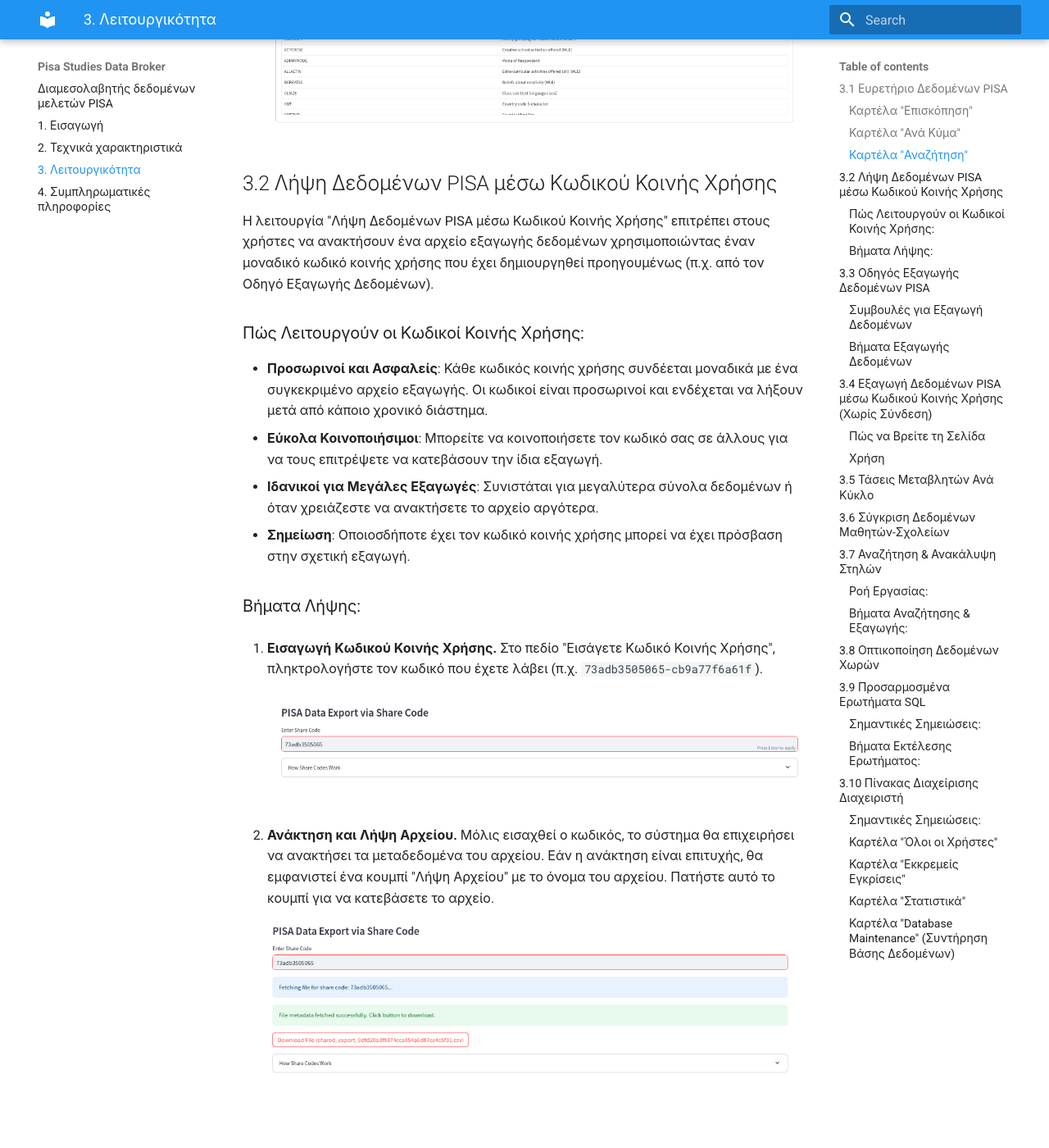
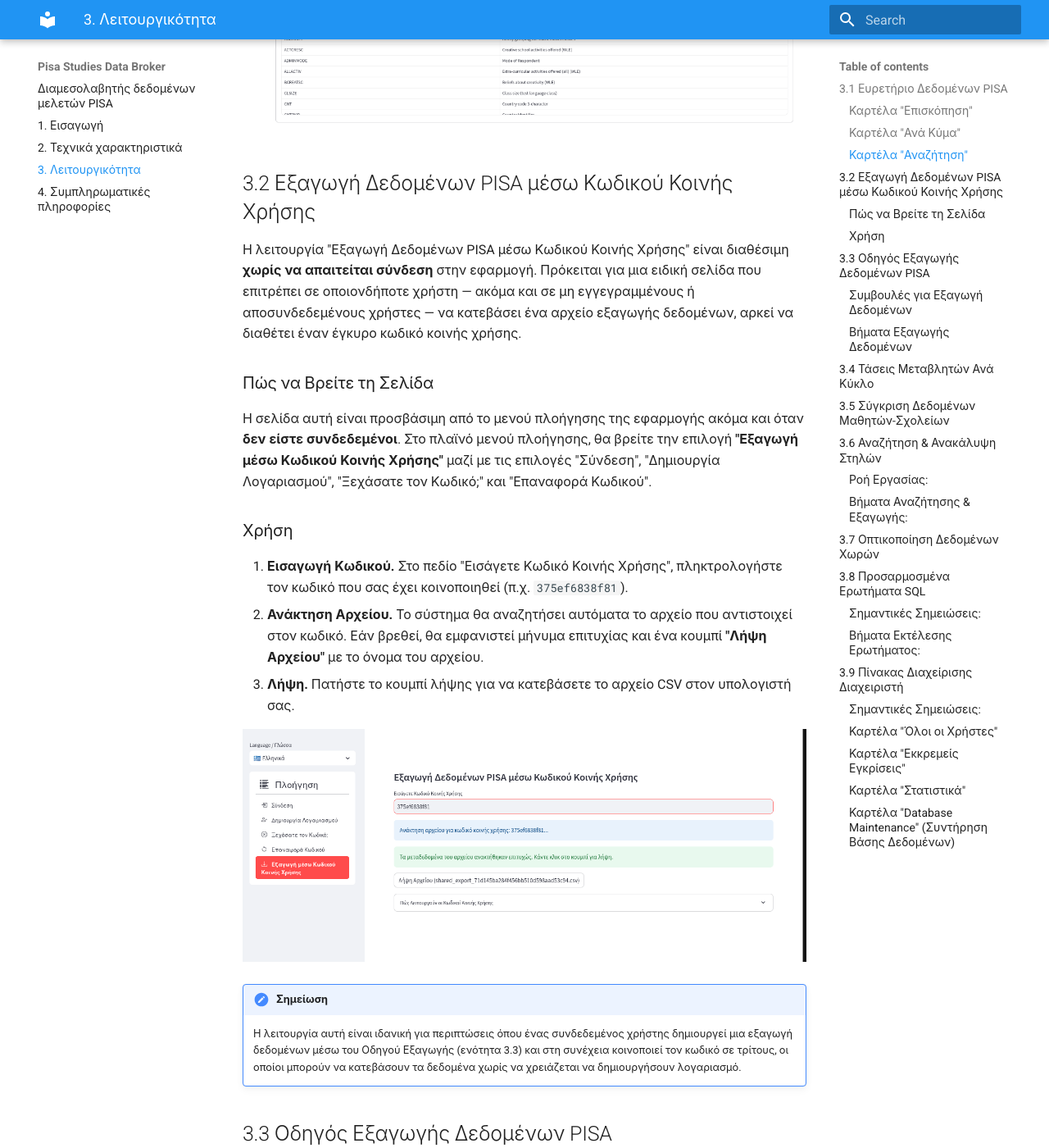
Before and after one commit to chgogos/PSDB, an MkDocs documentation site: the page built from docs/chapter3.md, in a window 1280 px wide and 1400 px high, scrolled down 3683 px. Shown: the whole window at 82% size. Built offline with MkDocs 1.6.1 and Material for MkDocs 9.7.7, drawn with Linux system fonts in a browser that asks for light colours; nearby versions of some CDN libraries; library files that are not in the unit come from our copies; some of the changed text lies outside the part shown.

Commit message:
minor changes

```diff
--- a/docs/chapter3.md
+++ b/docs/chapter3.md
@@ -55,25 +55,24 @@
     ![Προβολή αποτελεσμάτων αναζήτησης πινάκων](images/chapter3/9.png)
 
 
-## 3.2 Λήψη Δεδομένων PISA μέσω Κωδικού Κοινής Χρήσης
+## 3.2 Εξαγωγή Δεδομένων PISA μέσω Κωδικού Κοινής Χρήσης
 
-Η λειτουργία "Λήψη Δεδομένων PISA μέσω Κωδικού Κοινής Χρήσης" επιτρέπει στους χρήστες να ανακτήσουν ένα αρχείο εξαγωγής δεδομένων χρησιμοποιώντας έναν μοναδικό κωδικό κοινής χρήσης που έχει δημιουργηθεί προηγουμένως (π.χ. από τον Οδηγό Εξαγωγής Δεδομένων).
+Η λειτουργία "Εξαγωγή Δεδομένων PISA μέσω Κωδικού Κοινής Χρήσης" είναι διαθέσιμη **χωρίς να απαιτείται σύνδεση** στην εφαρμογή. Πρόκειται για μια ειδική σελίδα που επιτρέπει σε οποιονδήποτε χρήστη — ακόμα και σε μη εγγεγραμμένους ή αποσυνδεδεμένους χρήστες — να κατεβάσει ένα αρχείο εξαγωγής δεδομένων, αρκεί να διαθέτει έναν έγκυρο κωδικό κοινής χρήσης.
 
-### Πώς Λειτουργούν οι Κωδικοί Κοινής Χρήσης:
-*   **Προσωρινοί και Ασφαλείς**: Κάθε κωδικός κοινής χρήσης συνδέεται μοναδικά με ένα συγκεκριμένο αρχείο εξαγωγής. Οι κωδικοί είναι προσωρινοί και ενδέχεται να λήξουν μετά από κάποιο χρονικό διάστημα.
-*   **Εύκολα Κοινοποιήσιμοι**: Μπορείτε να κοινοποιήσετε τον κωδικό σας σε άλλους για να τους επιτρέψετε να κατεβάσουν την ίδια εξαγωγή.
-*   **Ιδανικοί για Μεγάλες Εξαγωγές**: Συνιστάται για μεγαλύτερα σύνολα δεδομένων ή όταν χρειάζεστε να ανακτήσετε το αρχείο αργότερα.
-*   **Σημείωση**: Οποιοσδήποτε έχει τον κωδικό κοινής χρήσης μπορεί να έχει πρόσβαση στην σχετική εξαγωγή.
+### Πώς να Βρείτε τη Σελίδα
 
-### Βήματα Λήψης:
+Η σελίδα αυτή είναι προσβάσιμη από το μενού πλοήγησης της εφαρμογής ακόμα και όταν **δεν είστε συνδεδεμένοι**. Στο πλαϊνό μενού πλοήγησης, θα βρείτε την επιλογή **"Εξαγωγή μέσω Κωδικού Κοινής Χρήσης"** μαζί με τις επιλογές "Σύνδεση", "Δημιουργία Λογαριασμού", "Ξεχάσατε τον Κωδικό;" και "Επαναφορά Κωδικού".
 
-1.  **Εισαγωγή Κωδικού Κοινής Χρήσης.** Στο πεδίο "Εισάγετε Κωδικό Κοινής Χρήσης", πληκτρολογήστε τον κωδικό που έχετε λάβει (π.χ. `73adb3505065-cb9a77f6a61f`).
+### Χρήση
 
-    ![Εισαγωγή κωδικού κοινής χρήσης](images/chapter3/10.png)
+1.  **Εισαγωγή Κωδικού.** Στο πεδίο "Εισάγετε Κωδικό Κοινής Χρήσης", πληκτρολογήστε τον κωδικό που σας έχει κοινοποιηθεί (π.χ. `375ef6838f81`).
+2.  **Ανάκτηση Αρχείου.** Το σύστημα θα αναζητήσει αυτόματα το αρχείο που αντιστοιχεί στον κωδικό. Εάν βρεθεί, θα εμφανιστεί μήνυμα επιτυχίας και ένα κουμπί **"Λήψη Αρχείου"** με το όνομα του αρχείου.
+3.  **Λήψη.** Πατήστε το κουμπί λήψης για να κατεβάσετε το αρχείο CSV στον υπολογιστή σας.
 
-2.  **Ανάκτηση και Λήψη Αρχείου.** Μόλις εισαχθεί ο κωδικός, το σύστημα θα επιχειρήσει να ανακτήσει τα μεταδεδομένα του αρχείου. Εάν η ανάκτηση είναι επιτυχής, θα εμφανιστεί ένα κουμπί "Λήψη Αρχείου" με το όνομα του αρχείου. Πατήστε αυτό το κουμπί για να κατεβάσετε το αρχείο.
+![Εξαγωγή δεδομένων μέσω κωδικού κοινής χρήσης χωρίς σύνδεση](images/chapter3/49.png)
 
-    ![Κουμπί λήψης αρχείου με κωδικό κοινής χρήσης](images/chapter3/11.png)
+!!! note "Σημείωση"
+    Η λειτουργία αυτή είναι ιδανική για περιπτώσεις όπου ένας συνδεδεμένος χρήστης δημιουργεί μια εξαγωγή δεδομένων μέσω του Οδηγού Εξαγωγής (ενότητα 3.3) και στη συνέχεια κοινοποιεί τον κωδικό σε τρίτους, οι οποίοι μπορούν να κατεβάσουν τα δεδομένα χωρίς να χρειάζεται να δημιουργήσουν λογαριασμό.
 
 
 ## 3.3 Οδηγός Εξαγωγής Δεδομένων PISA
@@ -143,27 +142,7 @@
     ![Δημιουργία κωδικού κοινής χρήσης για λήψη αρχείου](images/chapter3/18.png)
 
 
-## 3.4 Εξαγωγή Δεδομένων PISA μέσω Κωδικού Κοινής Χρήσης (Χωρίς Σύνδεση)
-
-Η λειτουργία "Εξαγωγή Δεδομένων PISA μέσω Κωδικού Κοινής Χρήσης" είναι διαθέσιμη **χωρίς να απαιτείται σύνδεση** στην εφαρμογή. Πρόκειται για μια ειδική σελίδα που επιτρέπει σε οποιονδήποτε χρήστη — ακόμα και σε μη εγγεγραμμένους ή αποσυνδεδεμένους χρήστες — να κατεβάσει ένα αρχείο εξαγωγής δεδομένων, αρκεί να διαθέτει έναν έγκυρο κωδικό κοινής χρήσης.
-
-### Πώς να Βρείτε τη Σελίδα
-
-Η σελίδα αυτή είναι προσβάσιμη από το μενού πλοήγησης της εφαρμογής ακόμα και όταν **δεν είστε συνδεδεμένοι**. Στο πλαϊνό μενού πλοήγησης, θα βρείτε την επιλογή **"Εξαγωγή μέσω Κωδικού Κοινής Χρήσης"** μαζί με τις επιλογές "Σύνδεση", "Δημιουργία Λογαριασμού", "Ξεχάσατε τον Κωδικό;" και "Επαναφορά Κωδικού".
-
-### Χρήση
-
-1.  **Εισαγωγή Κωδικού.** Στο πεδίο "Εισάγετε Κωδικό Κοινής Χρήσης", πληκτρολογήστε τον κωδικό που σας έχει κοινοποιηθεί (π.χ. `375ef6838f81`).
-2.  **Ανάκτηση Αρχείου.** Το σύστημα θα αναζητήσει αυτόματα το αρχείο που αντιστοιχεί στον κωδικό. Εάν βρεθεί, θα εμφανιστεί μήνυμα επιτυχίας και ένα κουμπί **"Λήψη Αρχείου"** με το όνομα του αρχείου.
-3.  **Λήψη.** Πατήστε το κουμπί λήψης για να κατεβάσετε το αρχείο CSV στον υπολογιστή σας.
-
-![Εξαγωγή δεδομένων μέσω κωδικού κοινής χρήσης χωρίς σύνδεση](images/chapter3/49.png)
-
-!!! note "Σημείωση"
-    Η λειτουργία αυτή είναι ιδανική για περιπτώσεις όπου ένας συνδεδεμένος χρήστης δημιουργεί μια εξαγωγή δεδομένων μέσω του Οδηγού Εξαγωγής (ενότητα 3.3) και στη συνέχεια κοινοποιεί τον κωδικό σε τρίτους, οι οποίοι μπορούν να κατεβάσουν τα δεδομένα χωρίς να χρειάζεται να δημιουργήσουν λογαριασμό.
-
-
-## 3.5 Τάσεις Μεταβλητών Ανά Κύκλο
+## 3.4 Τάσεις Μεταβλητών Ανά Κύκλο
 
 Η λειτουργία "Τάσεις Μεταβλητών ανά Κύκλο" επιτρέπει στους χρήστες να εξερευνήσουν την εξέλιξη συγκεκριμένων μεταβλητών σε διάφορους κύκλους των μελετών PISA, εμφανίζοντας τα αποτελέσματα σε ένα διαδραστικό γράφημα. Η ανάλυση γίνεται επιλέγοντας με τη σειρά:
 
@@ -205,6 +184,9 @@
 
     ![Επιλογή μεταβλητών για ανάλυση](images/chapter3/22.png)
 
+    !!! warning "Προσοχή"
+        Μεταβλητές που αναφέρονται στην ίδια πληροφορία ενδέχεται να έχουν διαφορετικό όνομα σε διαφορετικούς κύκλους PISA (π.χ. μια μεταβλητή μπορεί να ονομάζεται `ST04Q01` σε έναν κύκλο και `ST004Q01TA` σε έναν άλλο). Στην παρούσα έκδοση, δεν υποστηρίζεται η αυτόματη αντιστοίχιση μεταβλητών που έχουν διαφορετικό όνομα από κύκλο σε κύκλο.
+
 5.  **Φιλτράρισμα ανά Χώρα.** Προαιρετικά, μπορείτε να επιλέξετε συγκεκριμένες χώρες για να περιορίσετε την ανάλυση. Εάν δεν επιλεγεί καμία χώρα, η ανάλυση θα γίνει για όλες τις διαθέσιμες χώρες.
 
     ![Επιλογή χωρών για φιλτράρισμα](images/chapter3/23.png)
@@ -355,7 +337,7 @@
 
     ![Αποτελέσματα SQL ερωτήματος](images/chapter3/41.png)
 
-## 3.10 Πίνακας Διαχείρισης Διαχειριστή
+## 3.9 Πίνακας Διαχείρισης Διαχειριστή
 
 Ο "Πίνακας Διαχείρισης Διαχειριστή" είναι μια ειδική λειτουργία που προορίζεται αποκλειστικά για χρήστες με ρόλο διαχειριστή. Παρέχει εργαλεία για τη διαχείριση χρηστών, την παρακολούθηση στατιστικών και τη διαχείριση της βάσης δεδομένων της εφαρμογής.
 
```
Also changed, not shown: other parts of docs/chapter3.md (+4 -4 lines).
